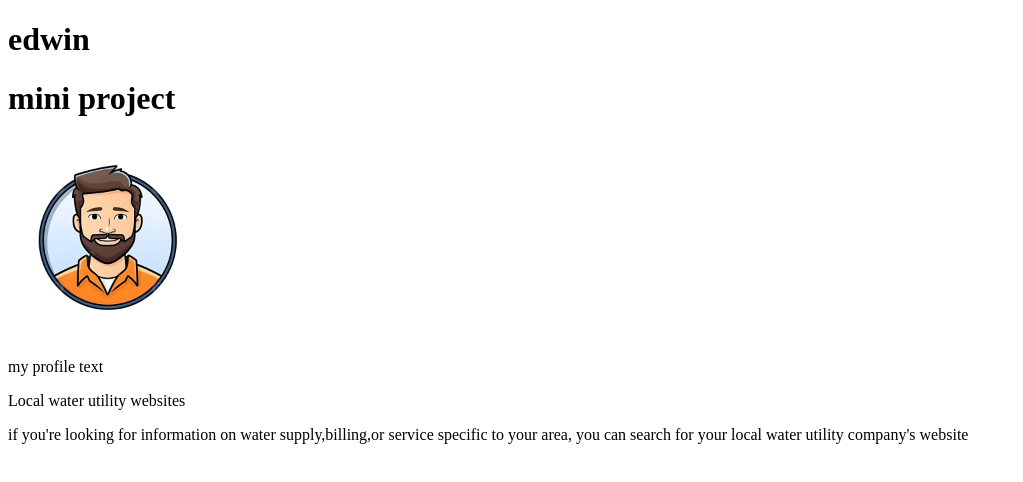
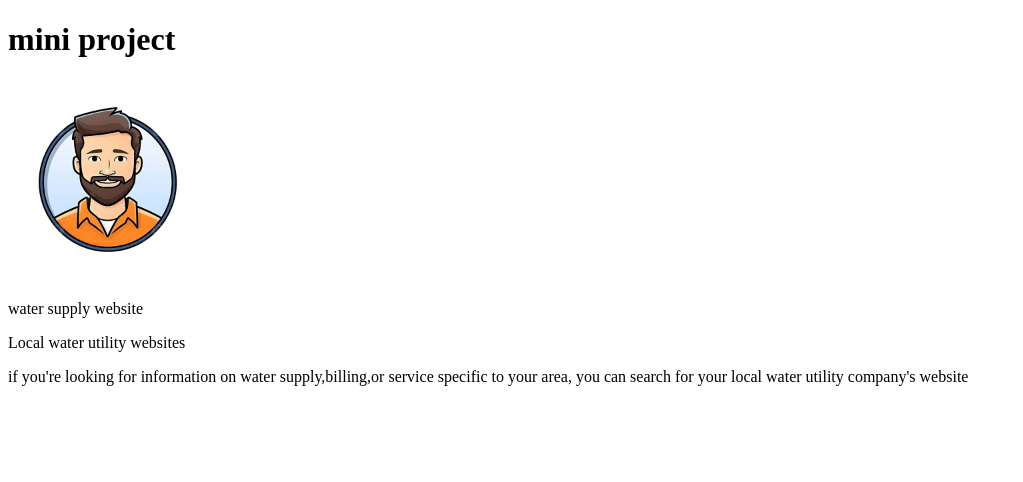
Before and after one commit to edwin725/first-project, a plain HTML site: page index.html in a window 1280 px wide. Shown: the whole page, without its empty margins (0-1023 px from the left). Drawn offline with Linux system fonts and the light colour scheme.

```diff
--- a/index.html
+++ b/index.html
@@ -6,10 +6,10 @@
     <title>my first website</title>
   </head>
   <body>
-    <h1>edwin</h1>
+    <h1><Edwin class="L"></Edwin></h1>
     <h1>mini project</h1>
     <img width="200px" src="profile.png" alt="">
-    <p>my profile text</p>
+    <p>water supply website</p>
     <p>Local water utility websites</p>
     <p>if you're looking for information on water supply,billing,or service specific to your area, you can search for your local water utility company's website</p>
     </p>
```
